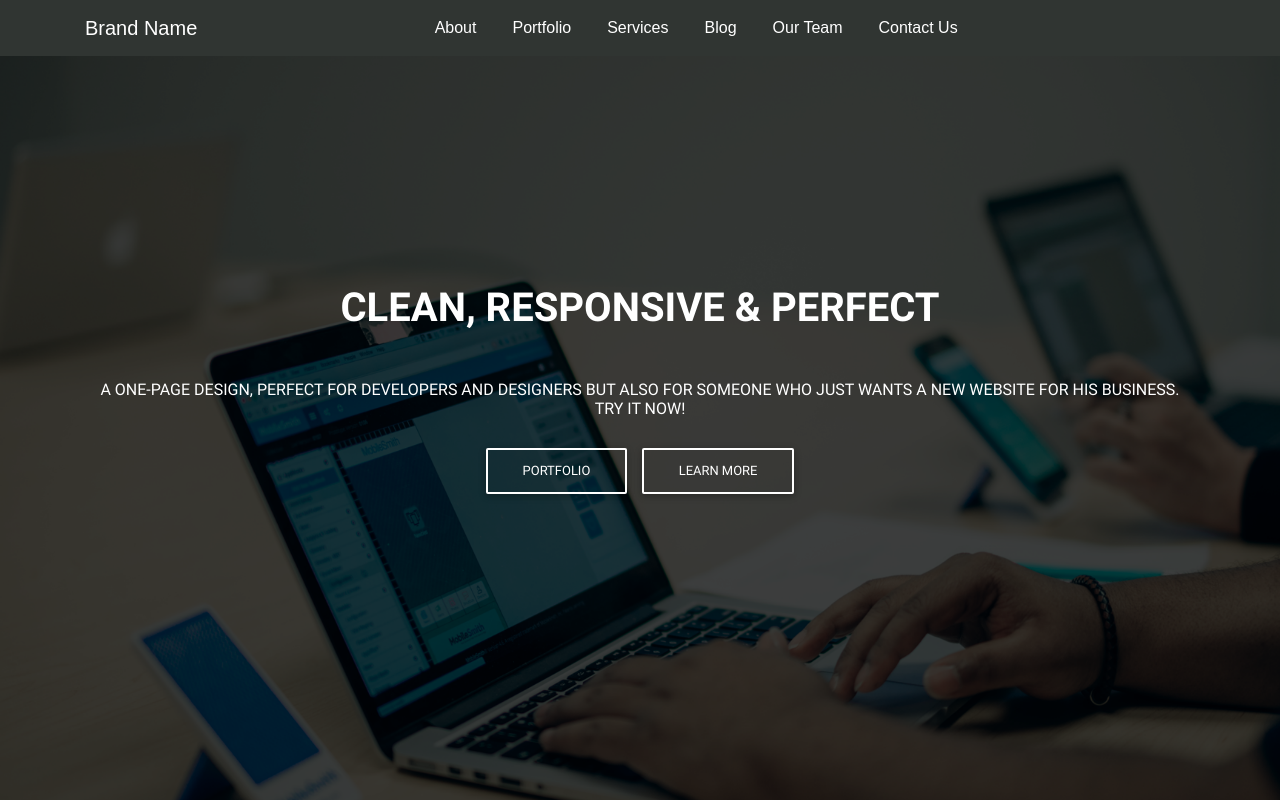
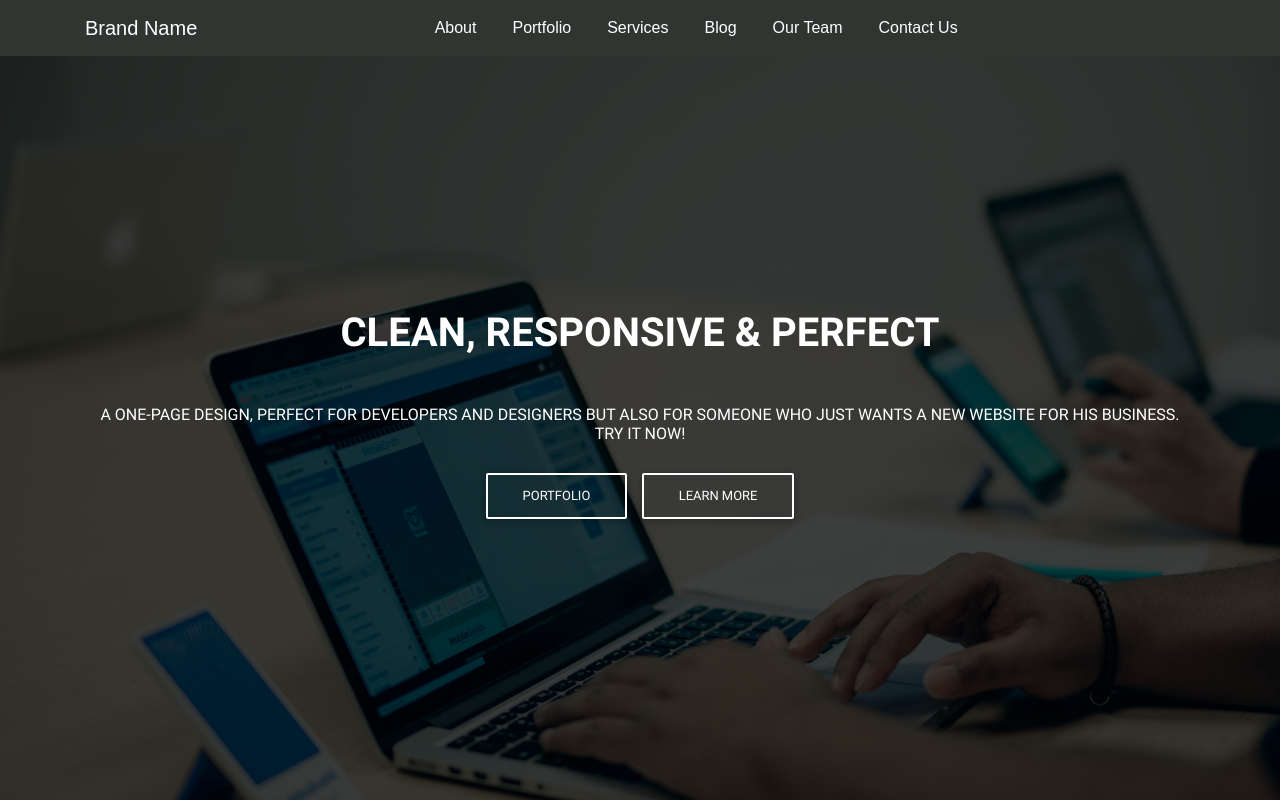
Before and after one commit to qbel/PortfolioSampleOne, a plain HTML site: page index.html in a window 1280 px wide. Shown: the top 800 px of the page. Drawn offline with Linux system fonts and the light colour scheme; a web font is replaced by a local one.

Commit message:
second commit

```diff
--- a/index.html
+++ b/index.html
@@ -66,7 +66,7 @@
   <div class="view" style="background-image: url(images/image.png); background-repeat: no-repeat; background-size: cover; background-attachment: fixed; height: 800px;">
     <div class="full-bg-img mask">
       <div class="container">
-        <div class="d-flex align-items-center d-flex justify-content-center" style="height: 600px">
+        <div class="d-flex align-items-center d-flex justify-content-center" style="height: 650px">
           <div class="row mt-5">
             <div class="col-md-12 mb-4 white-text text-center">
               <h1 class="h1-reponsive white-text text-uppercase font-weight-bold mb-0 pt-md-5 pt-5 wow fadeInDown" data-wow-delay="0.3s"><strong>Clean, Responsive & Perfect</strong></h1>
```
